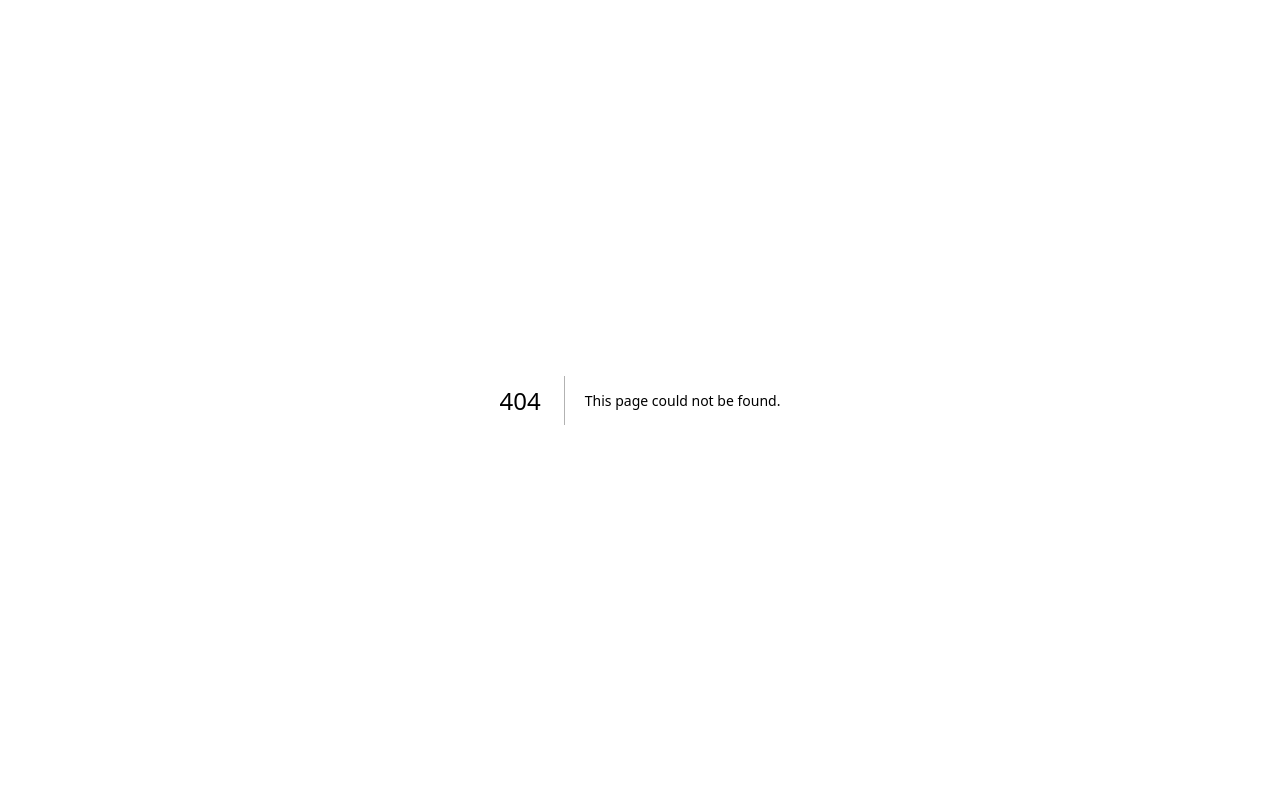
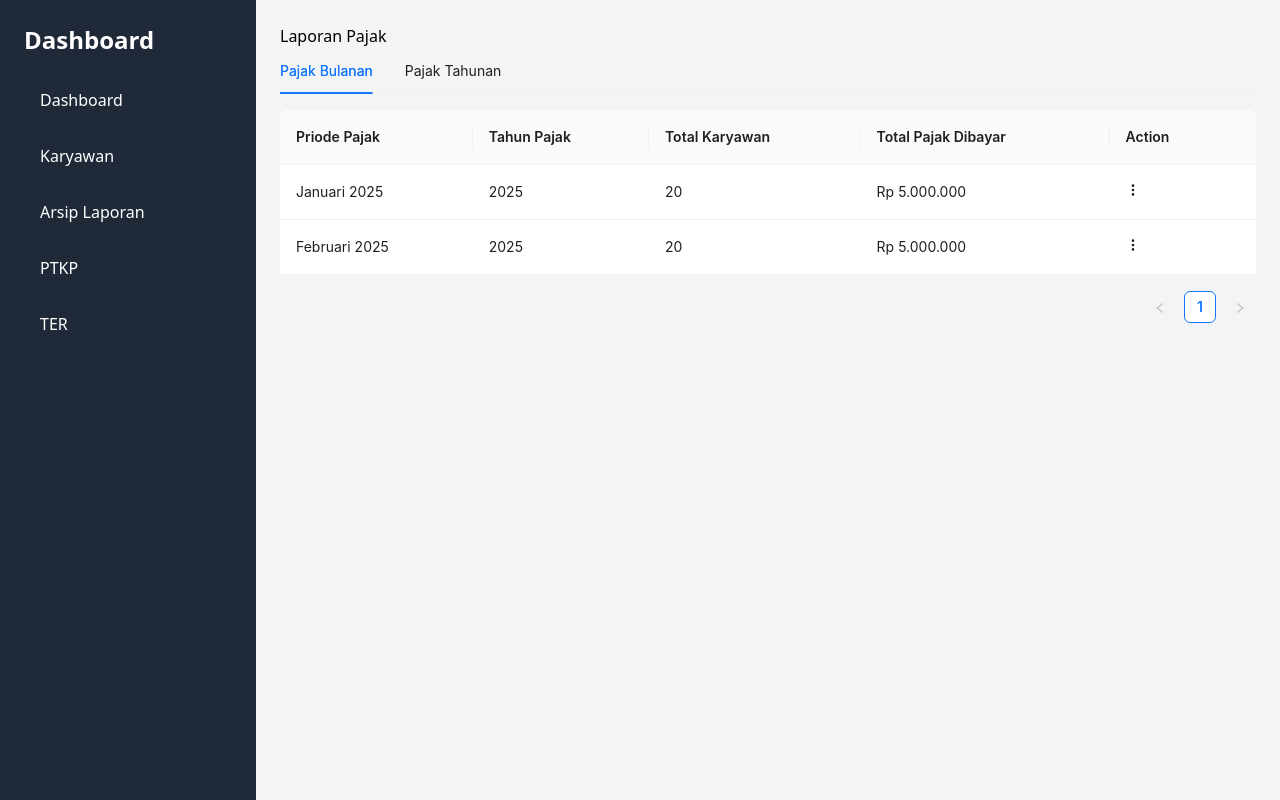
Before and after one commit to mortomulu/tax, a Next.js app: page /dashboard/archive in a window 1280 px wide. Before the commit this address had no page. Built offline with nearby package versions, Linux system fonts and the light colour scheme.

Commit message:
feat: detail monthly report

```diff
--- /dev/null
+++ b/pages/dashboard/archive/[id]/index.tsx
@@ -0,0 +1,95 @@
+import { useState } from "react";
+import { Card, Table, Tabs } from "antd";
+import Layout from "@/components/layouts/Layout";
+
+interface EmployeeData {
+  key: string;
+  name: string;
+  ptkp: string;
+  gajiBruto: number;
+  monthlyTax: number;
+}
+
+const employees: EmployeeData[] = [
+  {
+    key: "1",
+    name: "Sumarmo",
+    ptkp: "K/2",
+    gajiBruto: 4100000,
+    monthlyTax: 200000,
+  },
+  {
+    key: "2",
+    name: "Edi Wahyono",
+    ptkp: "K/2",
+    gajiBruto: 3600000,
+    monthlyTax: 150000,
+  },
+  {
+    key: "3",
+    name: "Dimas Maulana",
+    ptkp: "TK/0",
+    gajiBruto: 1700000,
+    monthlyTax: 50000,
+  },
+];
+
+const getTotalMonthlyTax = (data: EmployeeData[]) => {
+  return data.reduce((total, item) => total + item.monthlyTax, 0);
+};
+
+export default function MonthlyReportDetail() {
+  const [activeTab, setActiveTab] = useState("summary");
+
+  const columns = [
+    {
+      title: "Nama Karyawan",
+      dataIndex: "name",
+      key: "name",
+    },
+    {
+      title: "PTKP",
+      dataIndex: "ptkp",
+      key: "ptkp",
+    },
+    {
+      title: "Gaji Bruto",
+      dataIndex: "gajiBruto",
+      key: "gajiBruto",
+      render: (text: number) => `Rp ${text.toLocaleString()}`,
+    },
+    {
+      title: "Pajak Bulanan",
+      dataIndex: "monthlyTax",
+      key: "monthlyTax",
+      render: (text: number) => `Rp ${text.toLocaleString()}`,
+    },
+  ];
+
+  return (
+    <Layout>
+      <div className="bg-white p-6 rounded-lg shadow-md">
+        <h1 className="text-2xl font-bold mb-4">Detail Laporan Pajak Bulanan</h1>
+
+        <Tabs activeKey={activeTab} onChange={setActiveTab}>
+          {/* Tab Ringkasan */}
+          <Tabs.TabPane tab="Ringkasan" key="summary">
+            <Card title="Ringkasan Pajak Bulanan">
+              <p className="text-lg font-semibold">
+                Total Pajak yang Harus Dibayarkan:{" "}
+                <span className="text-red-500">
+                  Rp {getTotalMonthlyTax(employees).toLocaleString()}
+                </span>
+              </p>
+            </Card>
+          </Tabs.TabPane>
+
+          {/* Tab List Karyawan */}
+          <Tabs.TabPane tab="List Karyawan" key="employees">
+            <Table columns={columns} dataSource={employees} pagination={{ pageSize: 5 }} />
+          </Tabs.TabPane>
+        </Tabs>
+      </div>
+    </Layout>
+  );
+}
--- /dev/null
+++ b/pages/dashboard/archive/index.tsx
@@ -0,0 +1,128 @@
+import React, { useState } from "react";
+import { Dropdown, Space, Table, Tabs } from "antd";
+import Layout from "@/components/layouts/Layout";
+import { BsThreeDotsVertical } from "react-icons/bs";
+
+const { TabPane } = Tabs;
+
+const items = [
+  { key: "1", label: "Detail" },
+  { key: "2", label: "Edit" },
+  { key: "3", label: "Delete" },
+];
+
+const ReportPage: React.FC = () => {
+  const monthlyTaxData = [
+    {
+      key: "1",
+      priodePajak: "Januari 2025",
+      tahunPajak: "2025",
+      totalKaryawan: 20,
+      totalMonthlyTax: 5000000,
+    },
+    {
+      key: "2",
+      priodePajak: "Februari 2025",
+      tahunPajak: "2025",
+      totalKaryawan: 20,
+      totalMonthlyTax: 5000000,
+    },
+  ];
+
+  const yearlyTaxData = [
+    {
+      key: "1",
+      tahunPajak: "2025",
+      totalMonthlyTax: 60000000,
+    },
+    {
+      key: "2",
+      tahunPajak: "2025",
+      totalMonthlyTax: 60000000,
+    },
+  ];
+
+  const monthlyColumns = [
+    {
+      title: "Priode Pajak",
+      dataIndex: "priodePajak",
+      key: "priodePajak",
+    },
+    {
+      title: "Tahun Pajak",
+      dataIndex: "tahunPajak",
+      key: "tahunPajak",
+    },
+    {
+      title: "Total Karyawan",
+      dataIndex: "totalKaryawan",
+      key: "totalKaryawan",
+    },
+    {
+      title: "Total Pajak Dibayar",
+      dataIndex: "totalMonthlyTax",
+      key: "totalMonthlyTax",
+      render: (value: number) => `Rp ${value.toLocaleString("id-ID")}`,
+    },
+    {
+      title: "Action",
+      key: "operation",
+      width: "15%",
+      render: () => (
+        <Space size="middle">
+          <Dropdown menu={{ items }}>
+            <a>
+              <BsThreeDotsVertical />
+            </a>
+          </Dropdown>
+        </Space>
+      ),
+    },
+  ];
+
+  const yearlyColumns = [
+    {
+      title: "Tahun Pajak",
+      dataIndex: "tahunPajak",
+      key: "tahunPajak",
+    },
+    {
+      title: "Total Pajak Dibayar",
+      dataIndex: "totalMonthlyTax",
+      key: "totalMonthlyTax",
+      render: (value: number) => `Rp ${value.toLocaleString("id-ID")}`,
+    },
+    {
+      title: "Action",
+      key: "operation",
+      width: "15%",
+      render: () => (
+        <Space size="middle">
+          <Dropdown menu={{ items }}>
+            <a>
+              <BsThreeDotsVertical />
+            </a>
+          </Dropdown>
+        </Space>
+      ),
+    },
+  ];
+
+  return (
+
+    <Layout>
+      <h2>Laporan Pajak</h2>
+
+      <Tabs defaultActiveKey="1">
+        <TabPane tab="Pajak Bulanan" key="1">
+          <Table dataSource={monthlyTaxData} columns={monthlyColumns} />
+        </TabPane>
+        <TabPane tab="Pajak Tahunan" key="2">
+          <Table dataSource={yearlyTaxData} columns={yearlyColumns} />
+        </TabPane>
+      </Tabs>
+    </Layout>
+  );
+};
+
+export default ReportPage;
--- a/pages/dashboard/employee/index.tsx
+++ b/pages/dashboard/employee/index.tsx
@@ -158,9 +158,18 @@ export default function List() {
       <Modal
         title="Tambah Data Karyawan"
         open={isModalOpen}
-        onCancel={() => setIsModalOpen(false)}
+        onCancel={() => {
+          setNewPtkp("");
+          setIsModalOpen(false);
+        }}
         footer={[
-          <Button key="cancel" onClick={() => setIsModalOpen(false)}>
+          <Button
+            key="cancel"
+            onClick={() => {
+              setIsModalOpen(false);
+              setNewPtkp("");
+            }}
+          >
             Cancel
           </Button>,
           <Button key="add" type="primary" onClick={handleAdd}>
@@ -176,6 +185,7 @@ export default function List() {
         />
         <Select
           placeholder="Pilih PTKP"
+          value={newPtkp || undefined}
           onChange={(value) => setNewPtkp(value)}
           className="mb-3"
           style={{ width: "100%" }}
@@ -186,6 +196,7 @@ export default function List() {
             </Select.Option>
           ))}
         </Select>
+
         <Input
           placeholder="Masukkan Gaji Pokok"
           type="number"
```
